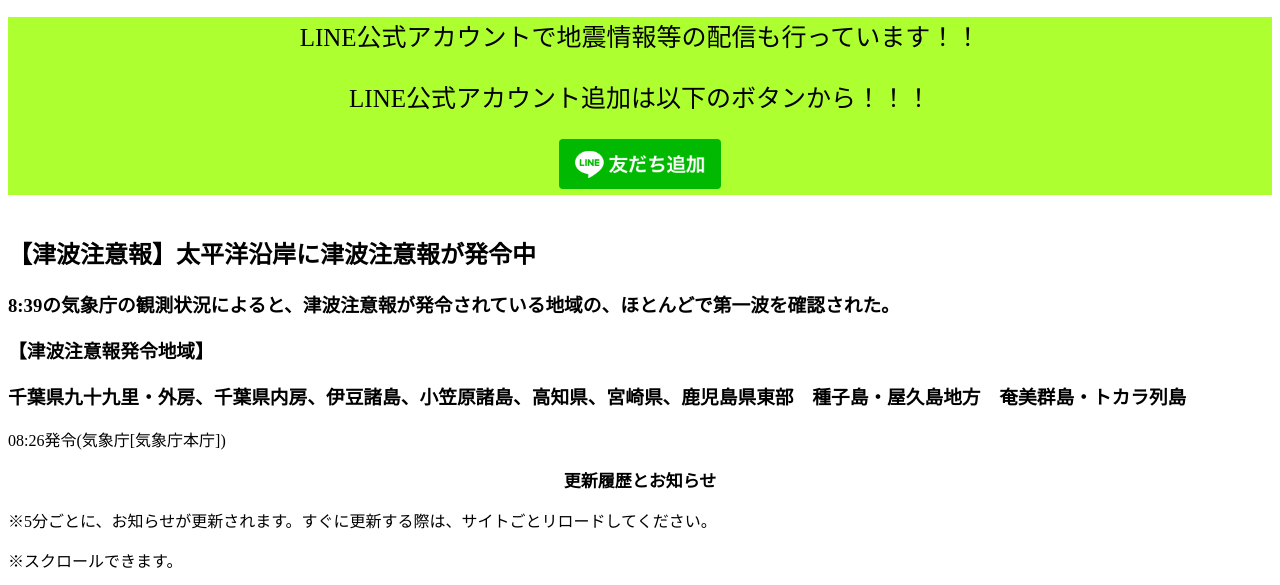
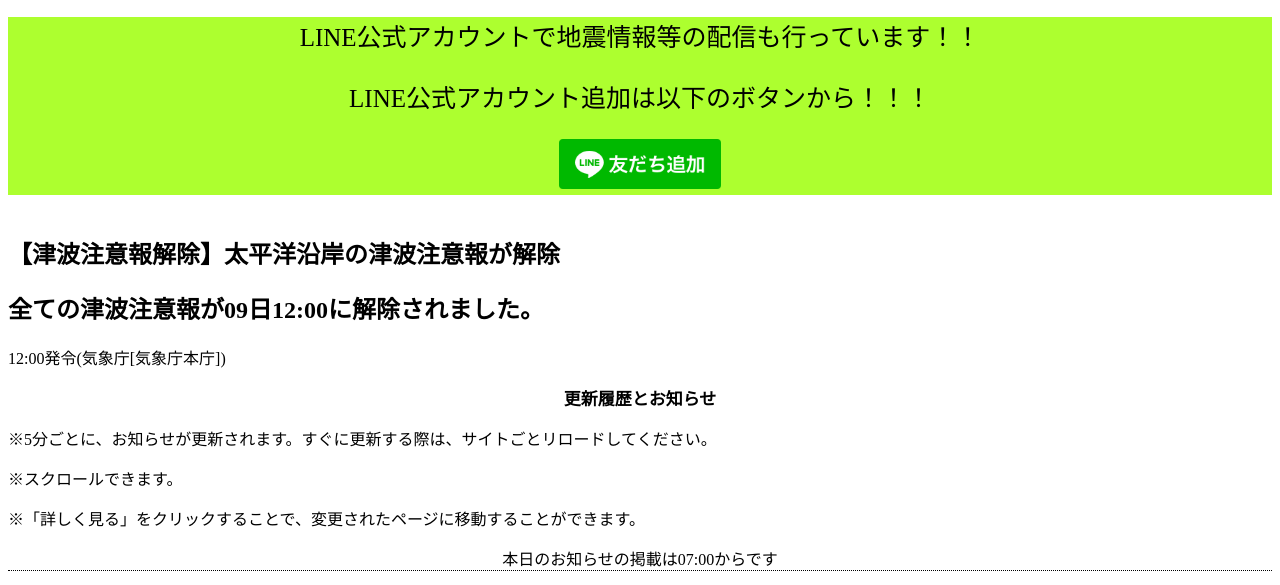
Before and after one commit to saigaikinkyuu/site-home, a plain HTML site: page index.html in a window 1280 px wide. Shown: the part 618-1203 px from the top of the page. Drawn offline with nearby package versions, Linux system fonts and the light colour scheme; no server answers; a web font is replaced by a local one.

Commit message:
Update index.html

```diff
--- a/index.html
+++ b/index.html
@@ -902,11 +902,9 @@ padding: 35px 40px;
             </div>
           </div>
         <script src="./createblockN.js"></script>
-        <h2>【津波注意報】太平洋沿岸に津波注意報が発令中</h2>
-        <h3>8:39の気象庁の観測状況によると、津波注意報が発令されている地域の、ほとんどで第一波を確認された。</h3>
-        <h3>【津波注意報発令地域】</h3>
-        <h3>千葉県九十九里・外房、千葉県内房、伊豆諸島、小笠原諸島、高知県、宮崎県、鹿児島県東部　種子島・屋久島地方　奄美群島・トカラ列島</h3>
-        <p>08:26発令(気象庁[気象庁本庁])</p>
+        <h2>【津波注意報解除】太平洋沿岸の津波注意報が解除</h2>
+        <h2>全ての津波注意報が09日12:00に解除されました。</h2>
+        <p>12:00発令(気象庁[気象庁本庁])</p>
         <div class="item02">
                 <h2 id="news">更新履歴とお知らせ</h2>
                 <p>※5分ごとに、お知らせが更新されます。すぐに更新する際は、サイトごとリロードしてください。</p>
```
